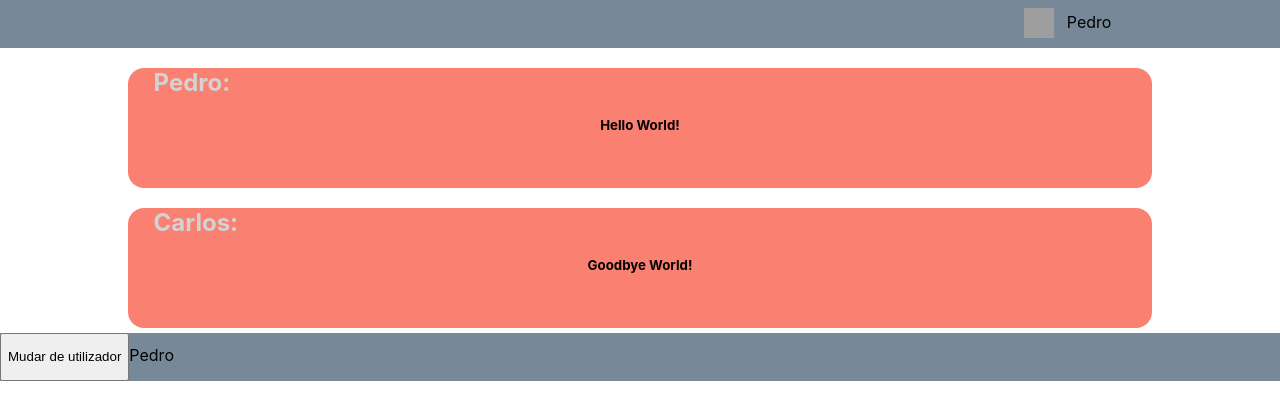
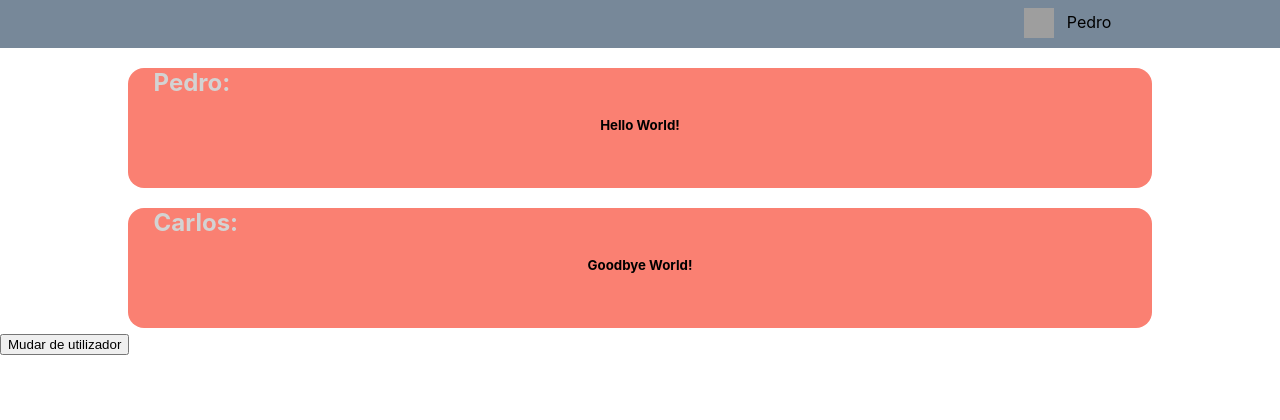
Before and after one commit to arctumn/Apolircs-Chat-React, a React (Create React App) app: page / in a window 1280 px wide. Shown: the top 420 px of the page. Built offline with nearby package versions, Linux system fonts and the light colour scheme; grey boxes are pictures that could not be loaded.

Commit message:
Styling and some basic Navbar done

```diff
--- a/src/App.tsx
+++ b/src/App.tsx
@@ -1,55 +1,33 @@
 
-import React, { useState } from 'react';
+import { useState } from 'react';
 import './App.css';
-import { MessageBoard, User, Message } from './Message';
+import { MessageBoard} from './Message';
 import { NavBar } from './NavBar';
+import { test_messages, user_list } from './Example_Data';
 
-const pedro:User = {
-  nickname: "Pedro"
-}
-const carlos:User = {
-  nickname: "Carlos"
-}
-const joao:User = {
-  nickname: "Joao"
-}
-const first_test:Message = {
-  from_user:pedro,
-  private_message:false,
-  message:"Hello World!"
-}
-const second:Message = {
-  from_user:carlos,
-  private_message:false,
-  message:"Goodbye World!"
-}
-const third:Message = {
-  from_user:carlos,
-  private_message:true,
-  to_user: joao,
-  message:"Não curto do Pedro!"
-}
-const user_list: User[] =[pedro,carlos,joao]
+
 function App() {
-  const [visable_messages] = useState([first_test,second,third])
-  const [iterator,setIterator] = useState(0)
-  const [current_user,setUser] = useState((user_list[iterator]))
+  const [visable_messages] = useState(test_messages)
+  const [iterator, setIterator] = useState(0)
+  const [current_user, setUser] = useState((user_list[iterator]))
   const [list_size] = useState(user_list.length)
 
   return (
     <div>
-      <NavBar {...current_user}/>
-      <MessageBoard {...{message_list:visable_messages,this_user:current_user}} />
-      <div className="NavBar">
-        <button onClick={ () => {
+      <NavBar {...current_user} />
+      <MessageBoard {...{ message_list: visable_messages, this_user: current_user }} />
+      <div>
+        <button onClick={() => {
           //console.log("valor:["+ user_list[Math.round(Math.random()*10 % 2)].nickname+"]");
 
-          setIterator(iterator === list_size -1 ? 0 : iterator+1)
+          setIterator(iterator === list_size - 1 ? 0 : iterator + 1)
           setUser(user_list[iterator])
 
         }
-          }>Mudar de utilizador</button>
-        <p>{current_user.nickname}</p>
+        }>
+          Mudar de utilizador
+        </button>
+
       </div>
     </div>
   );
--- /dev/null
+++ b/src/Example_Data.tsx
@@ -0,0 +1,30 @@
+import { User,Message } from "./Message"
+
+const pedro:User = {
+    nickname: "Pedro"
+  }
+  const carlos:User = {
+    nickname: "Carlos"
+  }
+  const joao:User = {
+    nickname: "Joao"
+  }
+  const first_test:Message = {
+    from_user:pedro,
+    private_message:false,
+    message:"Hello World!"
+  }
+  const second:Message = {
+    from_user:carlos,
+    private_message:false,
+    message:"Goodbye World!"
+  }
+  const third:Message = {
+    from_user:carlos,
+    private_message:true,
+    to_user: joao,
+    message:"Não curto do Pedro!"
+  }
+
+export const user_list: User[] =[pedro,carlos,joao]
+export const test_messages: Message[] = [first_test,second,third]
--- a/src/NavBar.tsx
+++ b/src/NavBar.tsx
@@ -2,7 +2,7 @@ import { User } from "./Message"
 export const NavBar:React.FC<User> = user => {
     return (
         <div className="NavBar">
-            <img src="https://img.icons8.com/material-sharp/24/000000/user-male-circle.png"/>
+            <img alt="Icon for a user" src="https://img.icons8.com/material-sharp/24/000000/user-male-circle.png"/>
             <p>{user.nickname}</p>
         </div>
     )
```
